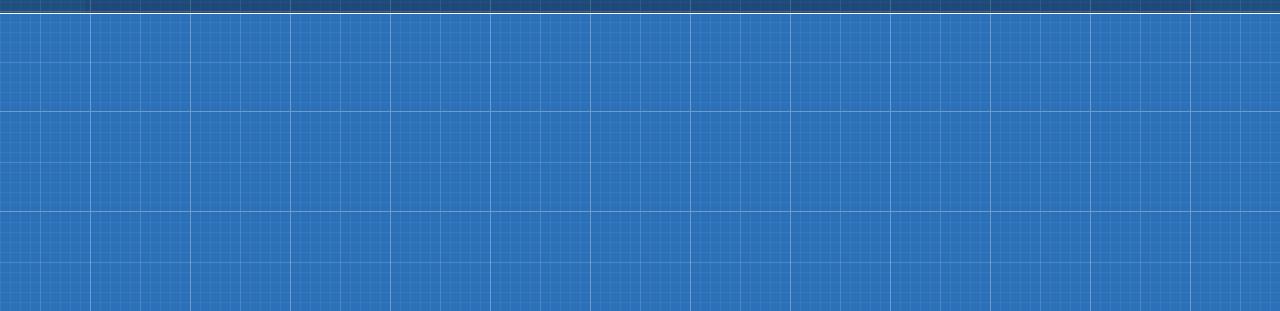
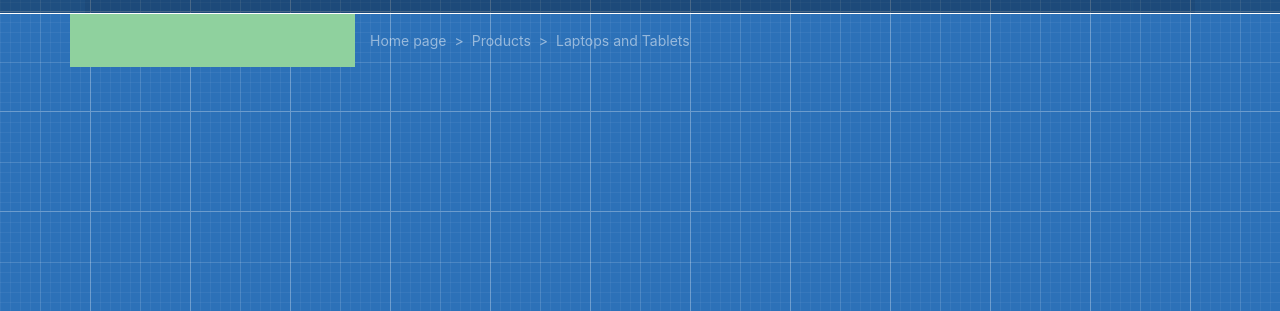
Before and after one commit to OlgaLavrishcheva/shop-template, a website: page index.html in a window 1280 px wide. Shown: the part 489-800 px from the top of the page. Drawn offline with Linux system fonts and the light colour scheme.

Commit message:
main navigation is complit

```diff
--- a/assets/css/style.css
+++ b/assets/css/style.css
@@ -106,6 +106,26 @@
   background-color: rgba(0, 0, 0, 0.3);
 }
 
+.breadcrumb {
+  padding: 1rem 0 0 0;
+  opacity: 0.5;
+  background-color: transparent;
+  font-size: 14px;
+}
+
+.breadcrumb > .active {
+  color: #ffffff;
+}
+
+.breadcrumb a {
+  color: #ffffff;
+}
+
+.breadcrumb-item + .breadcrumb-item::before {
+  content: ">";
+  color: #ffffff;
+}
+
 body {
   font-size: 1rem;
   font-weight: 400;
--- a/assets/scss/_main.scss
+++ b/assets/scss/_main.scss
@@ -0,0 +1,19 @@
+.breadcrumb {
+  padding: 1rem 0 0 0;
+  opacity: 0.5;
+  background-color: transparent;
+  font-size: 14px;
+
+  & > .active {
+    color: $color-light;
+  }
+
+  & a {
+    color: $color-light;
+  }
+
+  &-item + .breadcrumb-item::before {
+    content: ">";
+    color: $color-light;
+  }
+}
--- a/index.html
+++ b/index.html
@@ -12,7 +12,6 @@
     <link rel="shortcut icon" href="assets/img/icon-1.png" type="image/png">
 </head>
 <body style>
-
 
 <header class="page-header">
     <nav class="page-header__navbar">
@@ -111,6 +110,23 @@
     </div>
 </header>
 
+<div class="container wrapper">
+    <div class="row">
+        <main class="col-lg-9 order-lg-2">
+            <nav aria-label="breadcrumb">
+                <ol class="breadcrumb">
+                    <li class="breadcrumb-item"><a href="#">Home page</a></li>
+                    <li class="breadcrumb-item"><a href="#">Products</a></li>
+                    <li class="breadcrumb-item active" aria-current="page">Laptops and Tablets</li>
+                </ol>
+            </nav>
+            <div></div>
+            <div></div>
+            <div></div>
+        </main>
+        <aside class="col-lg-3 order-lg-1 sidebar" style="background-color: #8fd19e"></aside>
+    </div>
+</div>
 
 <script src="libs/jquery/dist/jquery.min.js"></script>
 <script src="libs/popper.js/dist/umd/popper.min.js"></script>
```
